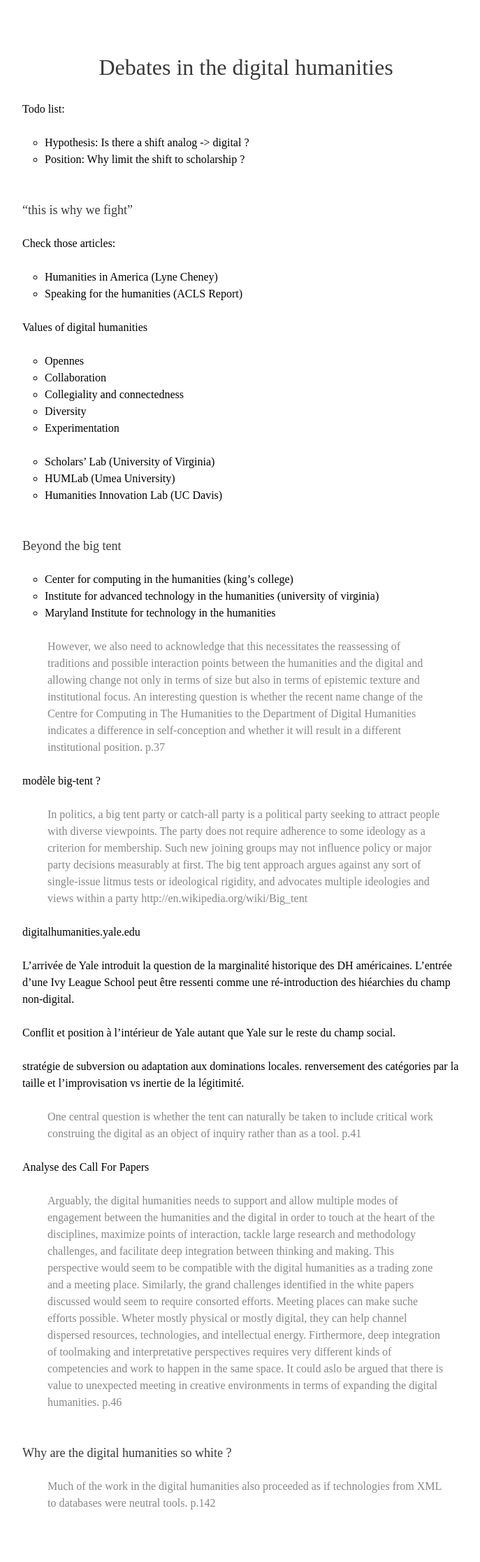
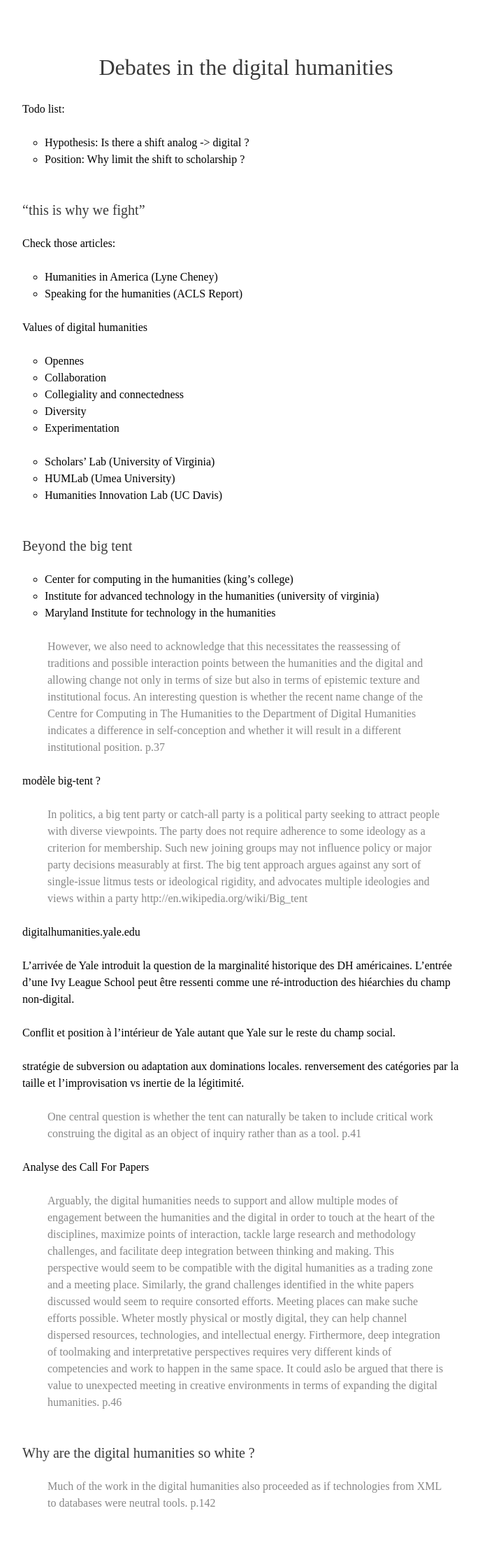
Before and after one commit to taniki/digital-humanities, a Jekyll site: the page built from _posts/books/2013-01-30-debates_in_DH.md, in a window 1280 px wide. Shown: the whole page at 70% size, without its empty margins (288-975 px from the left). Built offline with Jekyll 4.4.1, drawn with Linux system fonts in a browser that asks for light colours; some web fonts are replaced.

Commit message:
css : h2 et h3

```diff
--- a/css/typography.css
+++ b/css/typography.css
@@ -1,7 +1,8 @@
 article .content { margin-top : 24px; }
 
 article h1 { font-size: 32px; line-height: 48px; font-family: 'Museo Sans W01 300'; color : #3a3a3a; text-align: center; }
-article h2 { font-size: 18px; line-height: 24px; margin : 48px 0px 24px 0; font-family: 'Museo Sans W01 500'; color : #3a3a3a; text-align: left; }
+article h2 { font-size: 20px; line-height: 24px; margin : 48px 0px 24px 0; font-family: 'Museo Sans W01 700'; color : #3a3a3a; text-align: left; }
+article h3 { font-size: 18px; line-height: 24px; font-family: 'Museo Sans W01 500'; color : #3a3a3a; text-align: left; }
 article p, article ul { line-height: 24px; font-family: Alice; margin-bottom : 24px; }
 article blockquote { color : #878787; padding : 0 36px;}
 article .tags li { font-size : 12px; line-height: 18px; color :#bfbfbf; }
```
